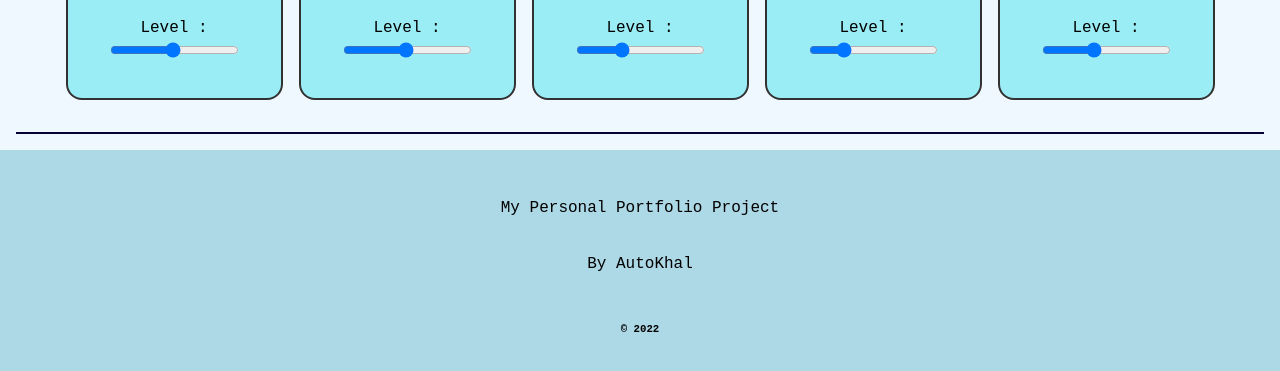
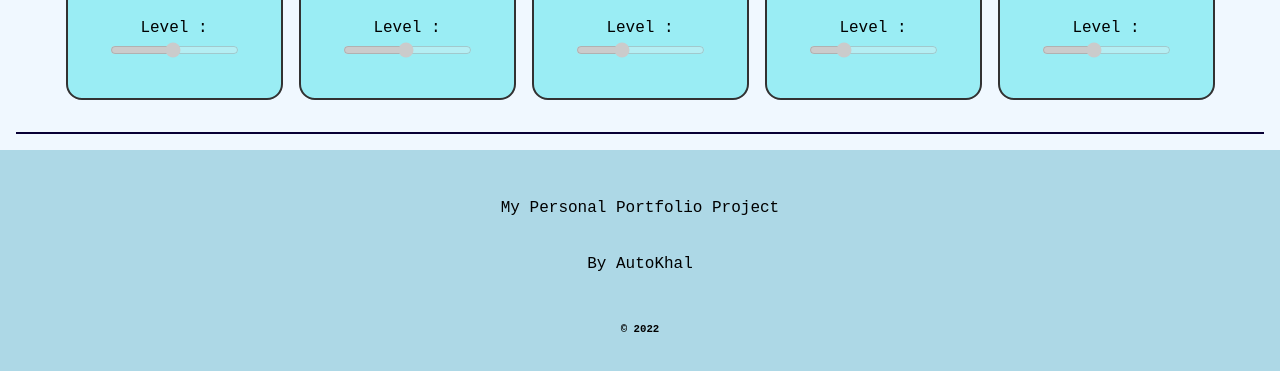
Before and after one commit to AutoKhal/portfoliowebsite.github.io, a plain HTML site: page index.html in a window 1280 px wide. Shown: the part 1917-2288 px from the top of the page. Drawn offline with nearby package versions, Linux system fonts and the light colour scheme.

Commit message:
new sliders disabled

```diff
--- a/Resources/index.js
+++ b/Resources/index.js
@@ -4,9 +4,6 @@ let nav = document.getElementsByTagName("nav");
 let sticky = nav.offsetTop;
 
 
-window.onload = function mySliderOff() {
-    document.getElementsByClassName("slider").disabled = true;
-}
 
 
 
--- a/Resources/style.css
+++ b/Resources/style.css
@@ -218,3 +218,5 @@ footer{
         max-width: 100%;
     }
 }
+
+/* ------ TEST ------ */
--- a/index.html
+++ b/index.html
@@ -96,7 +96,7 @@
                             <p>
                                 Level :
                                 <br>
-                                <input type="range" min="1" max="100" value="50" class="slider">
+                                <input type="range" min="1" max="100" value="50" class="slider" disabled>
 
                             </p>
                         </figcaption>
@@ -110,7 +110,7 @@
                             <p>
                                 Level :
                                 <br>
-                                <input type="range" min="1" max="100" value="50" class="slider">
+                                <input type="range" min="1" max="100" value="50" class="slider" disabled>
 
                             </p>
                         </figcaption>
@@ -124,7 +124,7 @@
                             <p>
                                 Level :
                                 <br>
-                                <input type="range" min="1" max="100" value="35" class="slider">
+                                <input type="range" min="1" max="100" value="35" class="slider" disabled>
 
                             </p>
                         </figcaption>
@@ -138,7 +138,7 @@
                             <p>
                                 Level :
                                 <br>
-                                <input type="range" min="1" max="100" value="25" class="slider">
+                                <input type="range" min="1" max="100" value="25" class="slider" id="slider" disabled>
 
                             </p>
                         </figcaption>
@@ -152,7 +152,7 @@
                             <p>
                                 Level :
                                 <br>
-                                <input type="range" min="1" max="100" value="40" class="slider">
+                                <input type="range" min="1" max="100" value="40" class="slider" disabled>
 
                             </p>
 
@@ -170,6 +170,7 @@
         <p>My Personal Portfolio Project</p>
         <p>By AutoKhal</p>
         <h6>&copy 2022</h6>
+
     </footer>
 
     <script src="https://ajax.googleapis.com/ajax/libs/jquery/3.6.1/jquery.min.js"></script>
```
Also changed, not shown: Resources/Images/slider_icon.png (added).
